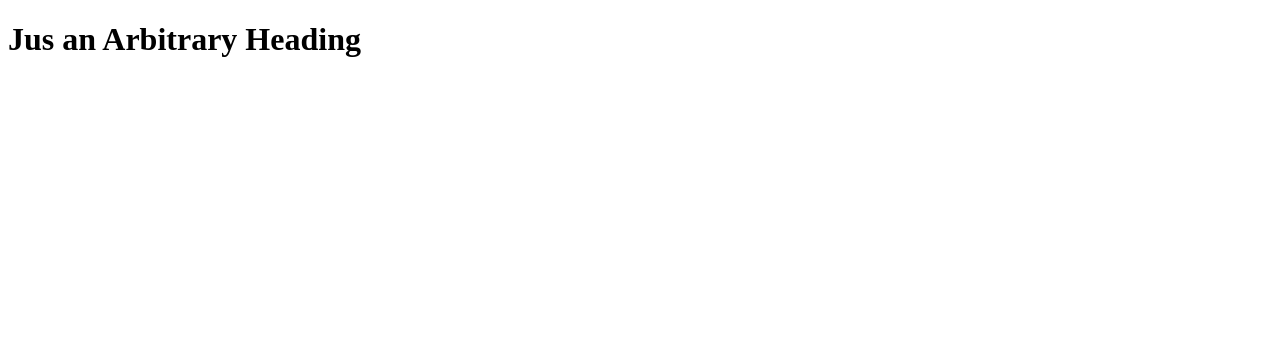
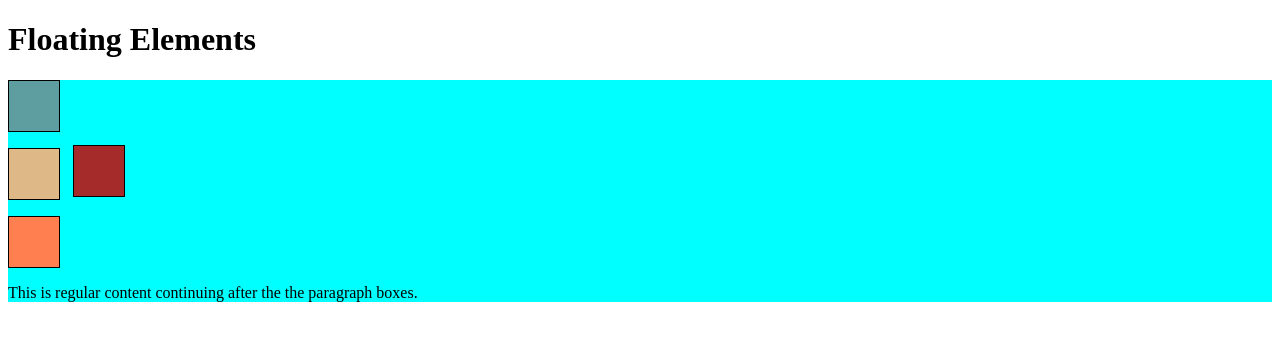
Before and after one commit to ZahidMehmd/LocalDirPush, a plain HTML site: page index.html in a window 1280 px wide. Drawn offline with Linux system fonts and the light colour scheme.

Commit message:
Relative & absolute Position

```diff
--- a/index.html
+++ b/index.html
@@ -1,10 +1,56 @@
 <!DOCTYPE html>
 <html>
     <head>
-        <title>Title Here</title>
         <meta charset="utf-8">
+        <title>Floating Elements</title>
+        <style>
+
+            div {
+              background-color: #00FFFF;
+              position: relative;
+            }
+
+            p {
+              width: 50px;
+              height: 50px;
+              border: 1px solid black;
+            }
+
+            #p1 {
+              background-color: #A52A2A;
+              position: relative;
+              top: 65px;
+              left: 65px;
+            }
+
+            #p2 {
+              background-color: #DEB887;
+            }
+
+            #p3 {
+              background-color: #5F9EA0;
+              position: absolute;
+              top: 0;
+              left: 0;
+              margin-top: 0;
+            }
+
+
+            #p4 {
+              background-color: #FF7F50;
+            }
+
+            </style>
     </head>
     <body>
-        <h1>Jus an Arbitrary Heading</h1>
+        <h1>Floating Elements</h1>
+
+<div>
+  <p id="p1"></p>
+  <p id="p2"></p>
+  <p id="p3"></p>
+  <p id="p4"></p>
+  <section>This is regular content continuing after the the paragraph boxes.</section>
+</div>
     </body>
 </html>
```
